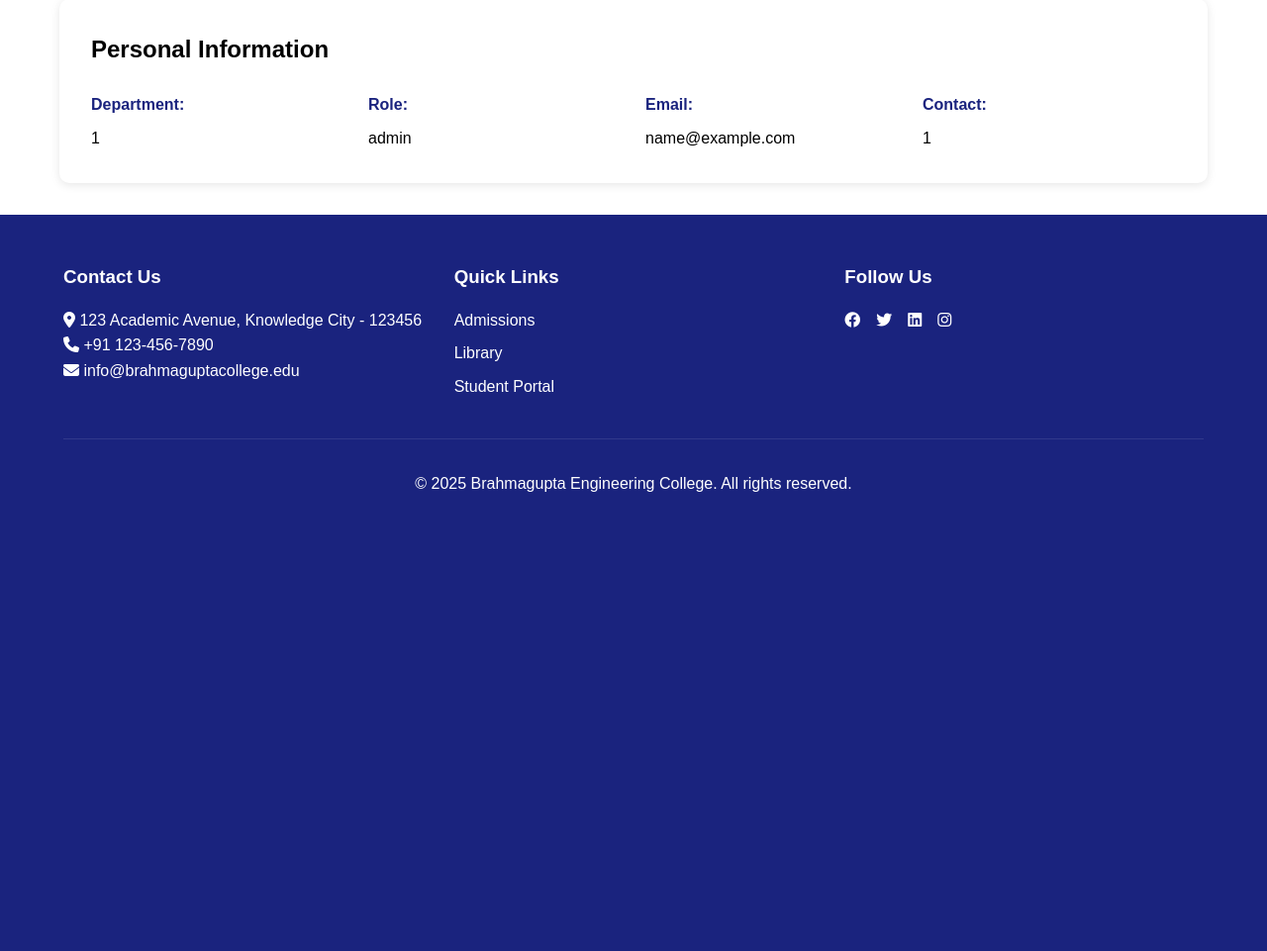
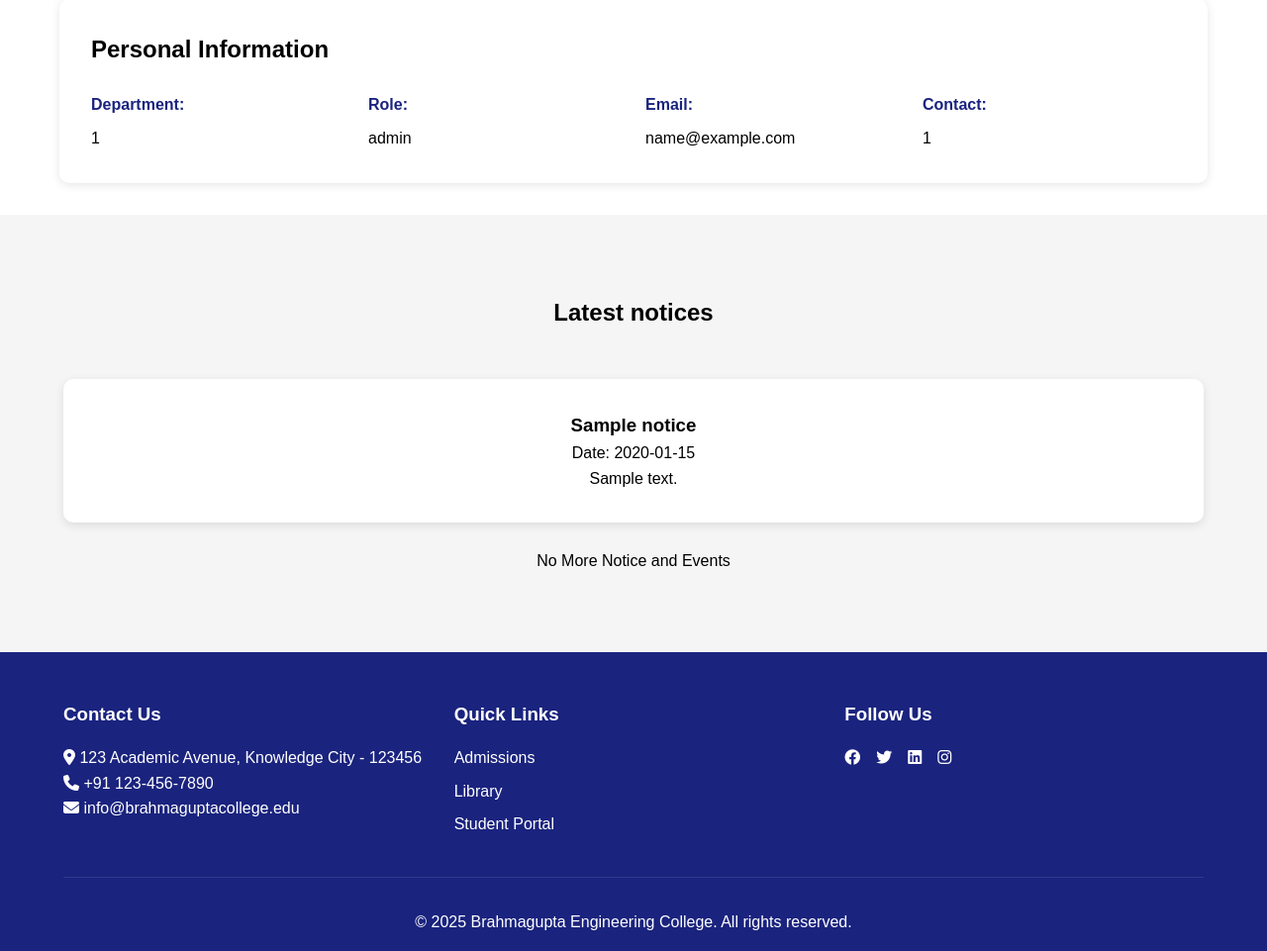
Before and after one commit to devnydv/college, a Flask app: page /facultyprofile/1 in a window 1280 px wide. Shown: the part 413-1374 px from the top of the page at 99% size. Before the commit the page ends 931 px from the top, so only its background shows below. Run offline with Flask 3, Linux system fonts and the light colour scheme; the visitor is signed in with stand-in values (Sample User, id 1); tables that the repository leaves empty hold one stand-in row (Sample ...).

Commit message:
Add notices section to faculty and student profiles for improved communication

```diff
--- a/college/faculty/route.py
+++ b/college/faculty/route.py
@@ -1,14 +1,14 @@
 from college import app
 from flask import render_template, request, redirect, session, url_for
 from college.model import db, Faculty, Notice
-
+from sqlalchemy import desc
 @app.route("/facultyprofile/<id>", methods = ["GET", "POST"])
 def faculty_profile(id):
     if session.get('faculty') is None:
         return redirect(url_for("login"))
     else:
         faculty = Faculty.query.get(id)
-
+        notices = Notice.query.order_by(desc(Notice.id)).limit(3).all()
         if not faculty:
             return "Faculty not found", 404
-        return render_template("faculty-profile.html", faculty=faculty, id=id, logged_in=True)
+        return render_template("faculty-profile.html", faculty=faculty, id=id, logged_in=True, notices=notices)
--- a/college/faculty/templates/faculty-profile.html
+++ b/college/faculty/templates/faculty-profile.html
@@ -120,6 +120,27 @@
                 </div>
             </div> -->
         </div>
+        <section class="news-highlight">
+            <h2>Latest notices</h2>
+
+            <div class="news-grid">
+                {% for notice in notices %}
+
+                <div class="news-card">
+                    <h3>{{ notice.title }}</h3>
+                    <p>Date: {{ notice.date.date() }}</p>
+
+                    <p>{{ notice.content }}</p>
+
+
+                </div>
+                {% endfor %}
+
+
+            </div>
+            <br>
+            <p>No More Notice and Events</p>
+        </section>
     </main>
 
 
--- a/college/student/route.py
+++ b/college/student/route.py
@@ -1,6 +1,7 @@
 from college import app
 from flask import render_template, request, redirect, session, url_for
 from college.model import db, Student, Faculty, Notice, Result
+from sqlalchemy import desc
 
 @app.route("/studentprofile/<id>", methods = ["GET", "POST"])
 def student_profile(id):
@@ -8,9 +9,10 @@ def student_profile(id):
     logged = 'student' in session
     if logged:
         student = Student.query.get(id)
+        notices = Notice.query.order_by(desc(Notice.id)).limit(3).all()
         result = Result.query.filter_by(student_id=id).all()
 
         if not student:
             return "Student not found", 404
-        return render_template("student-profile.html", student=student, id=id, results=result, logged_in=True)
+        return render_template("student-profile.html", student=student, id=id, results=result, logged_in=True, notices=notices)
     return redirect(url_for("login"))
```
Also changed, not shown: college/student/templates/student-profile.html (+21 -0 lines).
